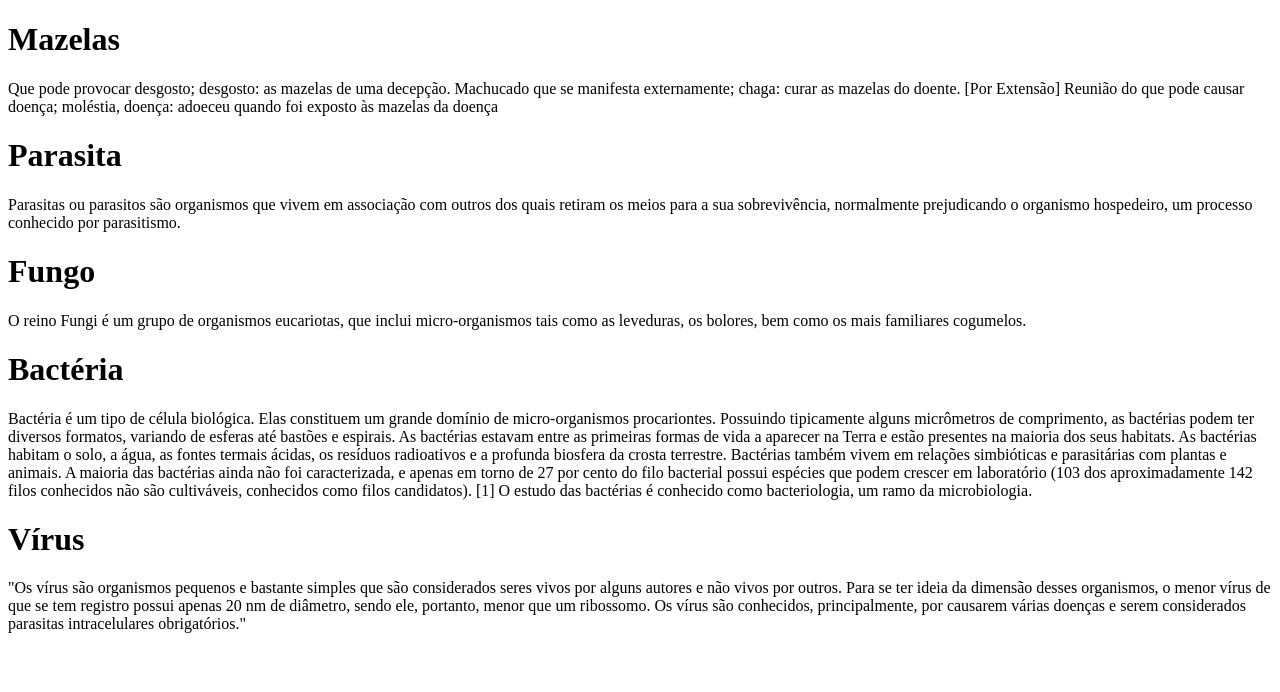
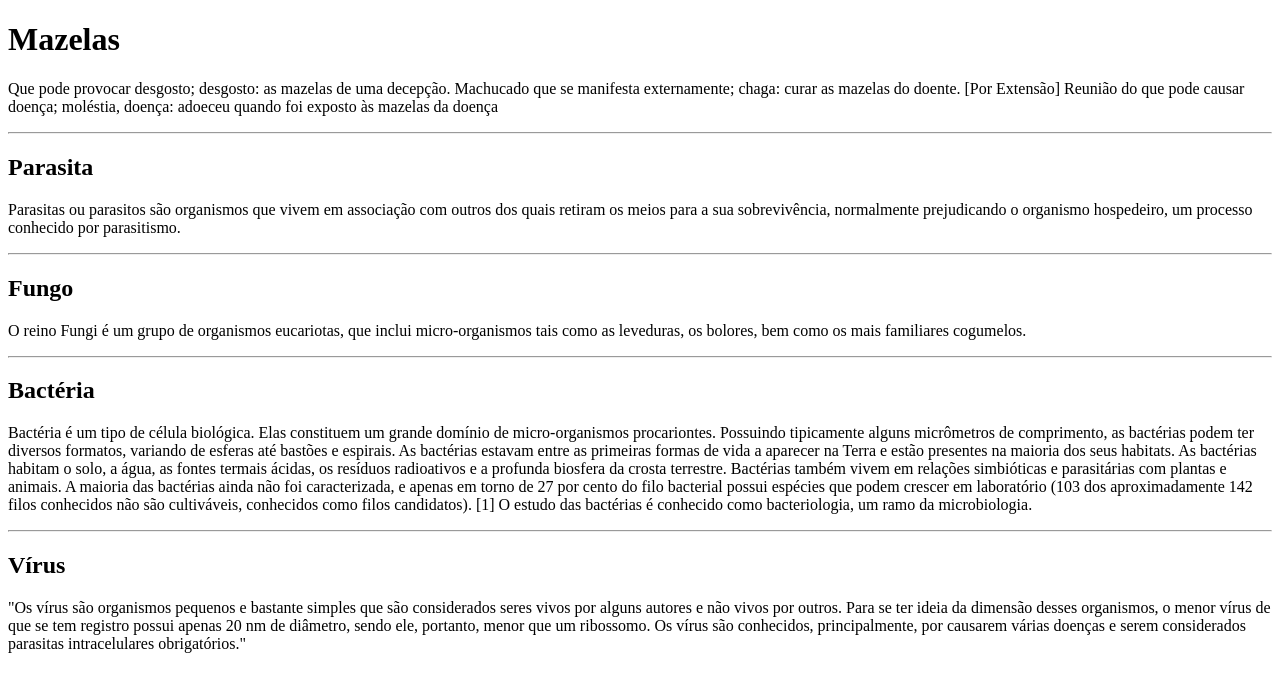
Before and after one commit to vitortrimidi/Aula-17-02-25, a plain HTML site: page HTML_-Aula_01_C-main/link/conteudo.html in a window 1280 px wide. Drawn offline with Linux system fonts and the light colour scheme.

Commit message:
Add files via upload

```diff
--- a/HTML_-Aula_01_C-main/link/conteudo.html
+++ b/HTML_-Aula_01_C-main/link/conteudo.html
@@ -8,16 +8,24 @@
     <h1 id="mazelas">Mazelas</h1>
     <p>Que pode provocar desgosto; desgosto: as mazelas de uma decepção. Machucado que se manifesta externamente; chaga: curar as mazelas do doente. [Por Extensão] Reunião do que pode causar doença; moléstia, doença: adoeceu quando foi exposto às mazelas da doença</p>
 
-    <h1 id="parasita">Parasita</h1>
+    <hr>
+
+    <h2 id="parasita">Parasita</h2>
     <p>Parasitas ou parasitos são organismos que vivem em associação com outros dos quais retiram os meios para a sua sobrevivência, normalmente prejudicando o organismo hospedeiro, um processo conhecido por parasitismo.</p>
 
-    <h1 id="fungo">Fungo</h1>
+    <hr>
+
+    <h2 id="fungo">Fungo</h2>
     <p>O reino Fungi é um grupo de organismos eucariotas, que inclui micro-organismos tais como as leveduras, os bolores, bem como os mais familiares cogumelos.</p>
 
-    <h1 id="bacteria">Bactéria</h1>
+    <hr>
+
+    <h2 id="bacteria">Bactéria</h2>
     <p>Bactéria é um tipo de célula biológica. Elas constituem um grande domínio de micro-organismos procariontes. Possuindo tipicamente alguns micrômetros de comprimento, as bactérias podem ter diversos formatos, variando de esferas até bastões e espirais. As bactérias estavam entre as primeiras formas de vida a aparecer na Terra e estão presentes na maioria dos seus habitats. As bactérias habitam o solo, a água, as fontes termais ácidas, os resíduos radioativos e a profunda biosfera da crosta terrestre. Bactérias também vivem em relações simbióticas e parasitárias com plantas e animais. A maioria das bactérias ainda não foi caracterizada, e apenas em torno de 27 por cento do filo bacterial possui espécies que podem crescer em laboratório (103 dos aproximadamente 142 filos conhecidos não são cultiváveis, conhecidos como filos candidatos). [1] O estudo das bactérias é conhecido como bacteriologia, um ramo da microbiologia.</p>
 
-    <h1 id="virus">Vírus</h1>
+    <hr>
+
+    <h2 id="virus">Vírus</h2>
     <p>"Os vírus são organismos pequenos e bastante simples que são considerados seres vivos por alguns autores e não vivos por outros. Para se ter ideia da dimensão desses organismos, o menor vírus de que se tem registro possui apenas 20 nm de diâmetro, sendo ele, portanto, menor que um ribossomo. Os vírus são conhecidos, principalmente, por causarem várias doenças e serem considerados parasitas intracelulares obrigatórios."</p>
 
 </body>
```
Also changed, not shown: HTML_-Aula_01_C-main/codigo/fonte.html (+3 -3 lines), HTML_-Aula_01_C-main/codigo/formatado.html (+2 -2 lines), HTML_-Aula_01_C-main/link/menu.html (+4 -4 lines), HTML_-Aula_01_C-main/link/segunda.html (+7 -0 lines).
